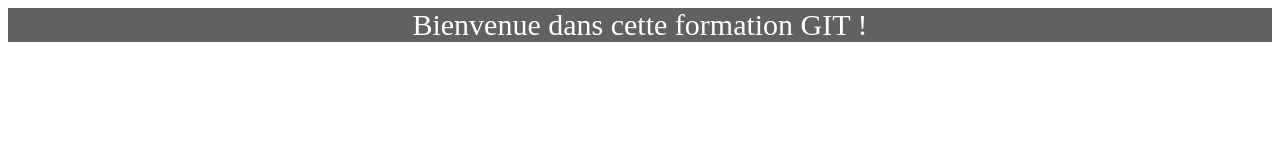
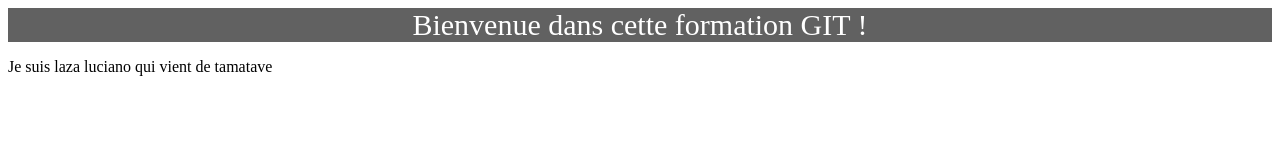
Before and after one commit to azalluciano/mon_site_web, a plain HTML site: page index.html in a window 1280 px wide. Drawn offline with Linux system fonts and the light colour scheme.

Commit message:
exercice 1

```diff
--- a/index.html
+++ b/index.html
@@ -16,6 +16,9 @@
 		<div id="top-banner">
 			Bienvenue dans cette formation GIT !
 		</div>
+		<div>
+			<p>Je suis laza luciano qui vient de tamatave</p>
+		</div>
 
 
 </body></html>
```
